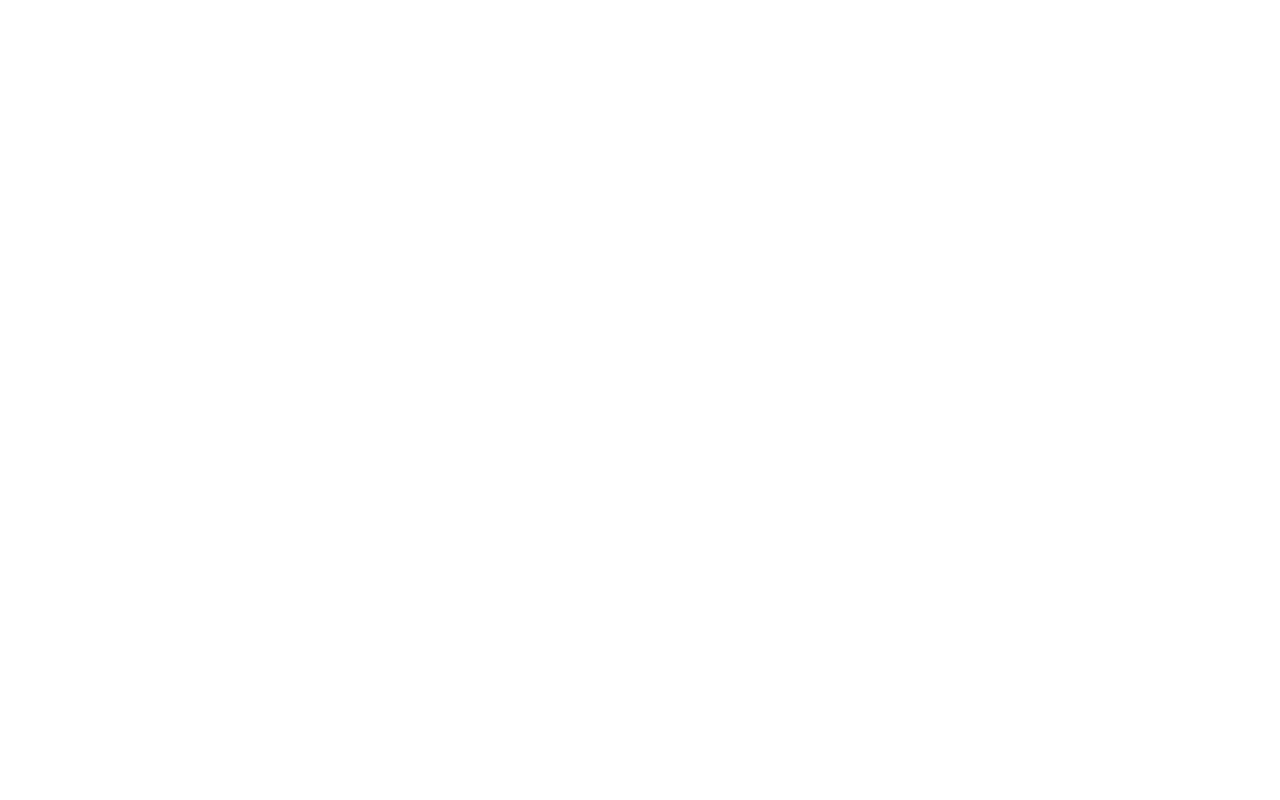
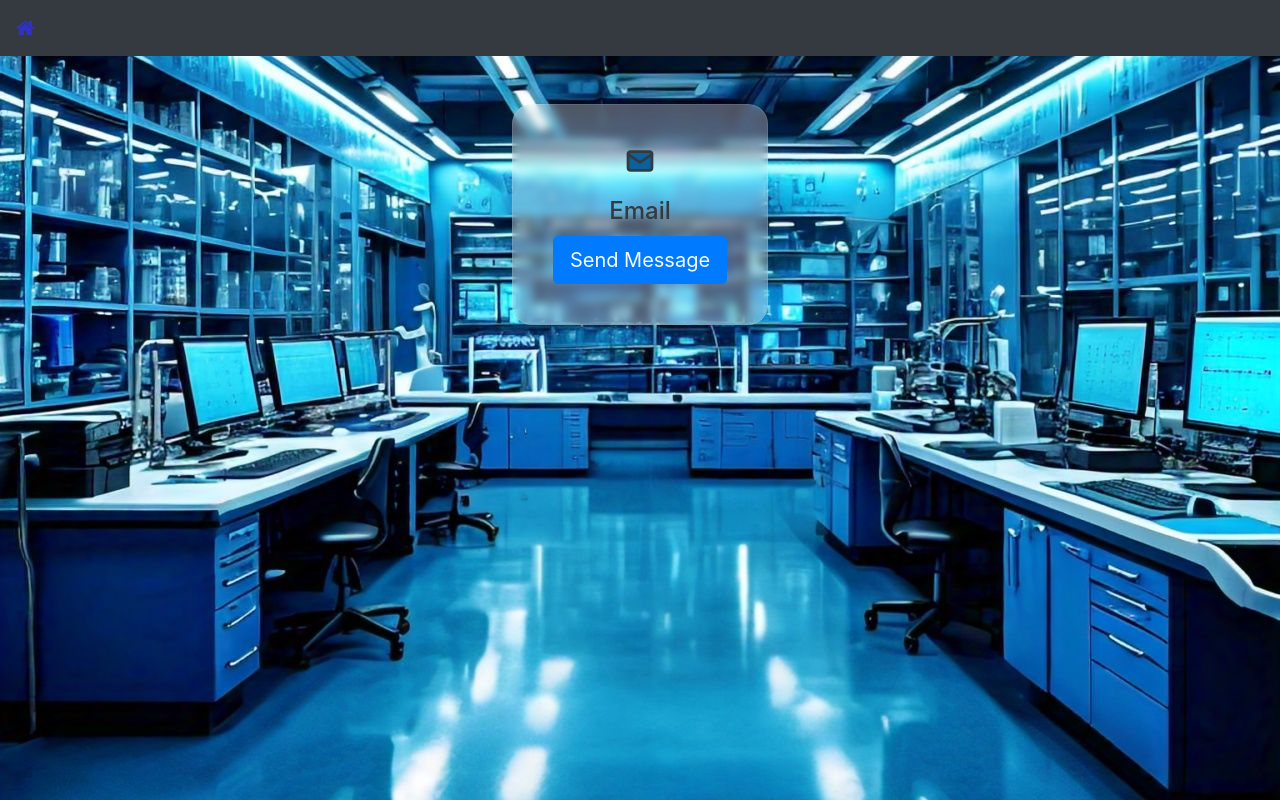
Before and after one commit to mubashir1837/bio-portfolio, a plain HTML site: page contact.html in a window 1280 px wide. Drawn offline with nearby package versions, Linux system fonts and the light colour scheme.

Commit message:
first commit

```diff
--- /dev/null
+++ b/contact.css
@@ -0,0 +1,34 @@
+.glass-box {
+    background: rgba(255, 255, 255, 0.3);
+    backdrop-filter: blur(5px);
+    padding: 20px;
+    border-radius: 20px;
+    border: 1px solid rgba(255, 255, 255, 0.1);
+}
+
+.glass-box:hover {
+    background: rgba(255, 255, 255, 0.5);
+    transition: all 0.3s ease;
+}
+
+.contact__option {
+    padding: 20px;
+}
+
+.contact__option h4 {
+    margin-bottom: 10px;
+}
+
+.contact__option-icon {
+    margin-bottom: 20px;
+}
+
+#gif-background {
+    position: absolute;
+    top: 0;
+    left: 0;
+    width: 100%;
+    height: 100%;
+    object-fit: cover;
+    z-index: -1;
+}
--- a/contact.html
+++ b/contact.html
@@ -1,4 +1,4 @@
-<!--DOCTYPE html>
+<!DOCTYPE html>
 <html lang="en">
 
 <head>
@@ -7,22 +7,20 @@
     <link rel="stylesheet" href="https://cdn.jsdelivr.net/npm/bootstrap@4.1.3/dist/css/bootstrap.min.css"
         integrity="sha384-MCw98/SFnGE8fJT3GXwEOngsV7Zt27NXFoaoApmYm81iuXoPkFOJwJ8ERdknLPMO" crossorigin="anonymous">
     <link rel="stylesheet" href="https://cdnjs.cloudflare.com/ajax/libs/font-awesome/4.7.0/css/font-awesome.min.css">
-    <link rel="stylesheet" href="styles.css">
+    <link rel="stylesheet" href="contact.css">
     <title>Contact</title>
 </head>
 
 <body>
-    <video autoplay muted loop id="video-background">
-        <source src="img/video.mp4" type="video/mp4">
-    </-video ->
-    <img src="img/purple.gif" alt="Computer man" id="gif-background">
-    <a class="nav-link" href="index.html"><i class="fa fa-home" style="color: rgb(128, 21, 150);"></i></a>
-    <section class="py-5 py-xl-6">
-        <div class="cnt-container">
-            <div class="row justify-content-center">
-                <div class="col-md-6">
-                    <div class="contact-section">
-                        <article class="contact__option text-light">
+    <nav class="navbar navbar-expand-lg navbar-light bg-dark">
+        <a class="navbar-brand" href="index.html"><i class="fa fa-home" style="color: rgb(48, 50, 199);"></i></a>
+    </nav>
+
+    <img src="img/bio.jpg" alt="Computer man" id="gif-background">
+
+    <section class="py-5 py-xl-6 d-flex justify-content-center align-items-center">
+        <div class="glass-box text-center">
+            <article class="contact__option text-dark">
                 <svg xmlns="http://www.w3.org/2000/svg" fill="#0c609c"
                     class="icon icon-tabler icon-tabler-mail contact__option-icon" width="32" height="32"
                     viewBox="0 0 24 24" stroke-width="2" stroke="currentColor" fill="none"
@@ -32,18 +30,23 @@
                     <polyline points="3 7 12 13 21 7" />
                 </svg>
                 <h4>Email</h4>
-                            <button class="btn btn-light" style="border-radius: 50px;"><a
-                                    href="mailto:mubashirali1837@gmail.com" class="text-dark ">Send
-                                    Message</button>
-                            </a>
+                <button class="btn btn-primary btn-lg rounded-pill"><a
+                        href="mailto:mubashirali1837@gmail.com" class="text-light">Send
+                        Message</a></button>
             </article>
-                    </div>
-                </div>
-
-            </div>
         </div>
     </section>
 
+    <!-- Bootstrap JS and dependencies -->
+    <script src="https://code.jquery.com/jquery-3.3.1.slim.min.js"
+        integrity="sha384-q8i/X+965DzO0rT7abK41JStQIAqVgRVzpbzo5smXKp4YfRvH+8abtTE1Pi6jizo"
+        crossorigin="anonymous"></script>
+    <script src="https://cdnjs.cloudflare.com/ajax/libs/popper.js/1.14.3/umd/popper.min.js"
+        integrity="sha384-ZMP7rVo3mIykV+2+9p5eY6bLV7x0HSU6aZ2mYkFf90B7Ej8BJ0hxTbtNlD2R9rR"
+        crossorigin="anonymous"></script>
+    <script src="https://stackpath.bootstrapcdn.com/bootstrap/4.1.3/js/bootstrap.min.js"
+        integrity="sha384-ChfqqxuZUCnJSK3+MXmPNIyE6ZbWh2IMqE241rYiqJxyMiZ6OW/JmZQ5stwEULTy"
+        crossorigin="anonymous"></script>
 </body>
 
 </html>
--- a/skills.css
+++ b/skills.css
@@ -1,7 +1,7 @@
 body {
     margin: 0;
     padding: 0;
-    background-color: navy;
+    background-color: rgb(93, 93, 100);
 }
 
 .skills-section {
```
Also changed, not shown: index.html (+4 -4 lines), skills.html (+9 -5 lines). Lines whose indentation alone changed are shown as unchanged.
